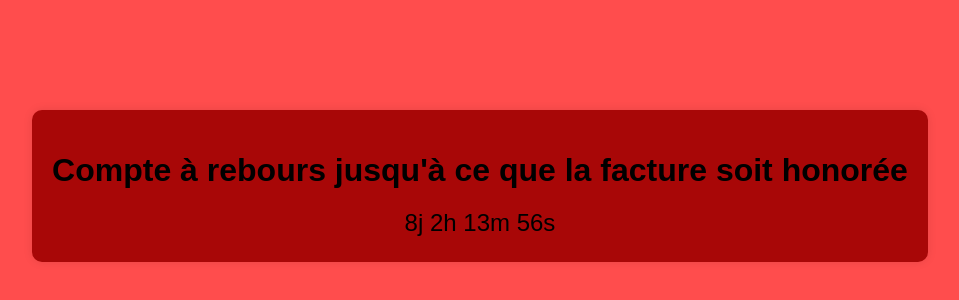
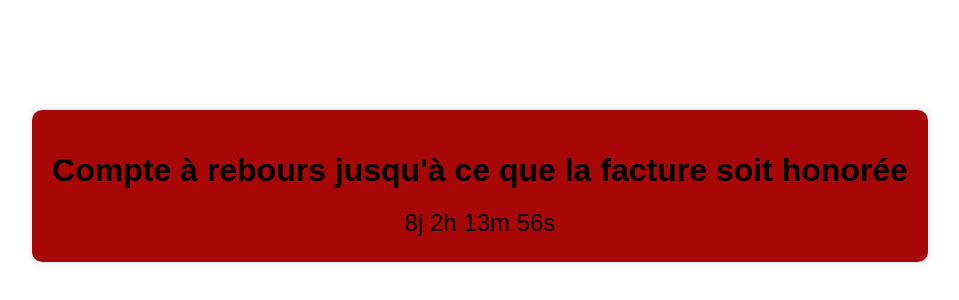
Before and after one commit to Nathanlsch/MonSitePourC-, a plain HTML site: page index.html in a window 1280 px wide. Shown: the part 222-522 px from the top of the page, without its empty margins (160-1119 px from the left). Drawn offline with Linux system fonts and the light colour scheme.

Commit message:
Update index.html

```diff
--- a/index.html
+++ b/index.html
@@ -12,7 +12,7 @@
             align-items: center;
             height: 100vh;
             margin: 10;
-            background-color: #ff4d4d; /* Couleur de fond rouge pour ambiance Saint-Valentin */
+            background-color: #FFFFFF; /* Couleur de fond rouge pour ambiance Saint-Valentin */
         }
         .countdown {
             text-align: center;
```
